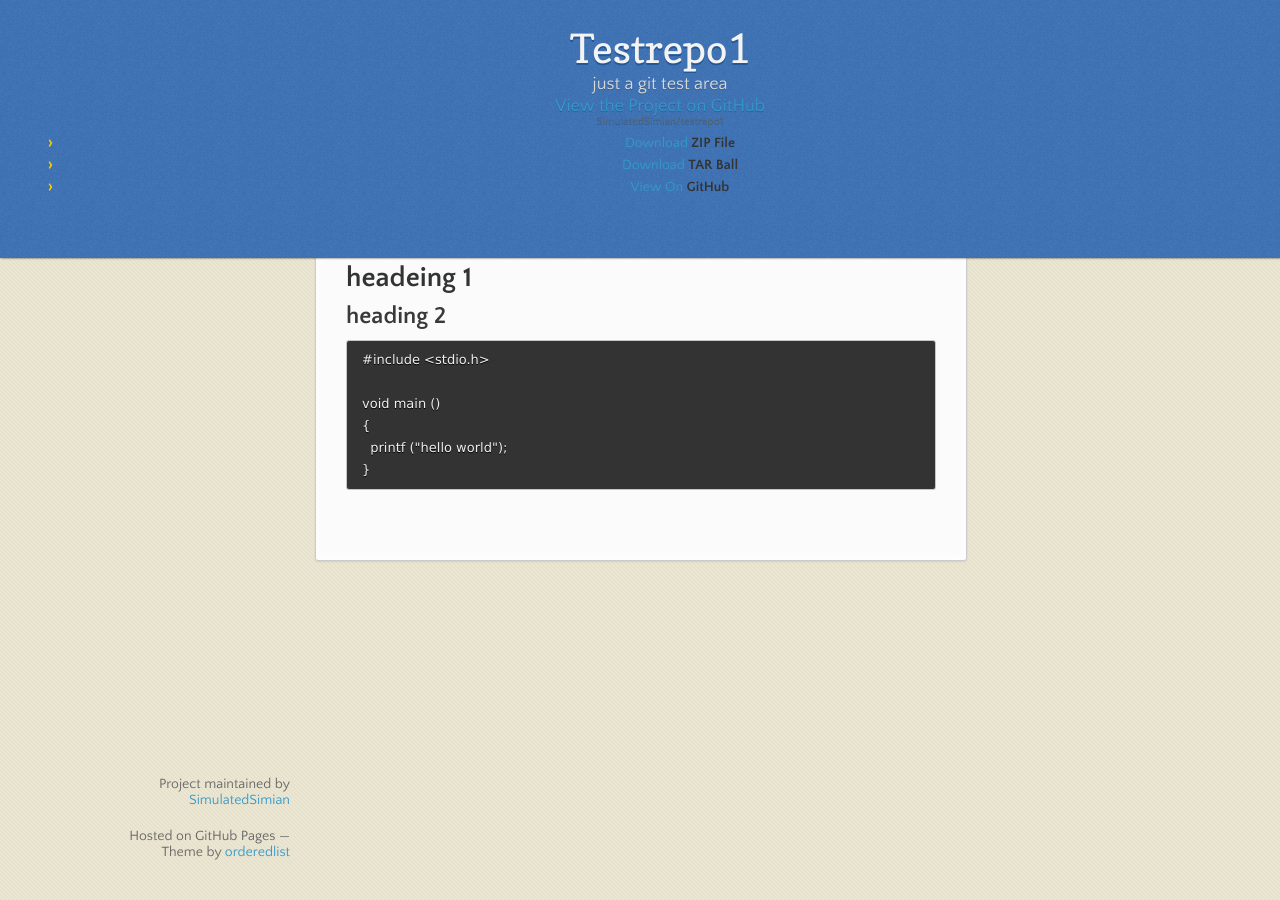
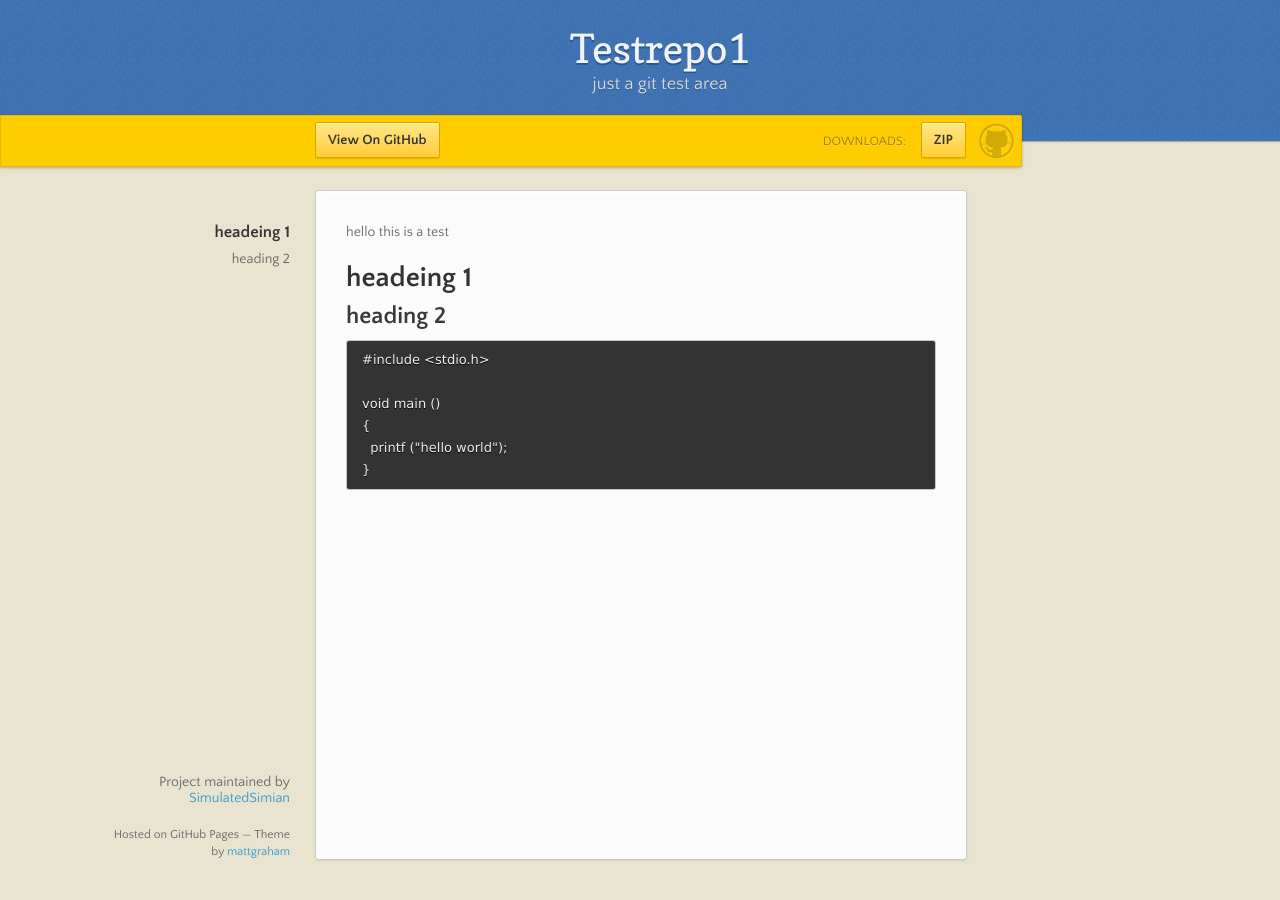
Before and after one commit to SimulatedSimian/SimulatedSimian.github.io, a Jekyll site: the page built from index.md, in a window 1280 px wide. Built offline with Jekyll 4.4.1, drawn with Linux system fonts in a browser that asks for light colours; nearby versions of some CDN libraries; Markdown is read by kramdown in place of the engine named in the settings.

Commit message:
Update std.html

```diff
--- a/_layouts/std.html
+++ b/_layouts/std.html
@@ -4,36 +4,47 @@
     <meta charset="utf-8">
     <meta http-equiv="X-UA-Compatible" content="chrome=1">
     <title>Testrepo1 by SimulatedSimian</title>
-
     <link rel="stylesheet" href="stylesheets/styles.css">
     <link rel="stylesheet" href="stylesheets/pygment_trac.css">
-    <script src="javascripts/scale.fix.js"></script>
-    <meta name="viewport" content="width=device-width, initial-scale=1, user-scalable=no">
-
+    <script src="https://ajax.googleapis.com/ajax/libs/jquery/1.7.1/jquery.min.js"></script>
+    <script src="javascripts/main.js"></script>
     <!--[if lt IE 9]>
 <script src="//html5shiv.googlecode.com/svn/trunk/html5.js"></script>
 <![endif]-->
+    <meta name="viewport" content="width=device-width, initial-scale=1, user-scalable=no">
+
   </head>
   <body>
-    <div class="wrapper">
+
       <header>
         <h1>Testrepo1</h1>
         <p>just a git test area</p>
-        <p class="view"><a href="https://github.com/SimulatedSimian/testrepo1">View the Project on GitHub <small>SimulatedSimian/testrepo1</small></a></p>
-        <ul>
-          <li><a href="https://github.com/SimulatedSimian/testrepo1/zipball/master">Download <strong>ZIP File</strong></a></li>
-          <li><a href="https://github.com/SimulatedSimian/testrepo1/tarball/master">Download <strong>TAR Ball</strong></a></li>
-          <li><a href="https://github.com/SimulatedSimian/testrepo1">View On <strong>GitHub</strong></a></li>
-        </ul>
       </header>
+
+      <div id="banner">
+        <span id="logo"></span>
+
+        <a href="https://github.com/SimulatedSimian/testrepo1" class="button fork"><strong>View On GitHub</strong></a>
+        <div class="downloads">
+          <span>Downloads:</span>
+          <ul>
+            <li><a href="https://github.com/SimulatedSimian/testrepo1/zipball/master" class="button">ZIP</a></li>
+          </ul>
+        </div>
+      </div><!-- end banner -->
+
+    <div class="wrapper">
+      <nav>
+        <ul></ul>
+      </nav>
       <section>
 {{content}}
       </section>
+      <footer>
+        <p>Project maintained by <a href="https://github.com/SimulatedSimian">SimulatedSimian</a></p>
+        <p><small>Hosted on GitHub Pages &mdash; Theme by <a href="https://twitter.com/michigangraham">mattgraham</a></small></p>
+      </footer>
     </div>
-    <footer>
-      <p>Project maintained by <a href="https://github.com/SimulatedSimian">SimulatedSimian</a></p>
-      <p>Hosted on GitHub Pages &mdash; Theme by <a href="https://github.com/orderedlist">orderedlist</a></p>
-    </footer>
     <!--[if !IE]><script>fixScale(document);</script><![endif]-->
 
   </body>
```
